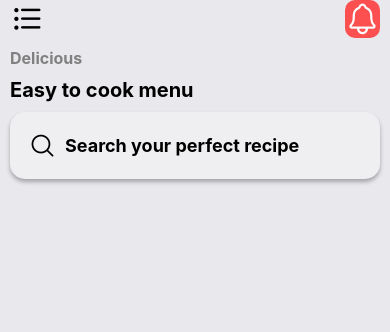
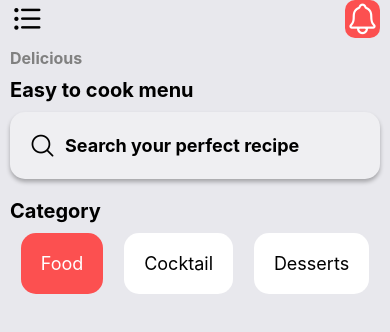
Before and after one commit to Mahmoud412/RecipeApp, a React Native app: screen / in a window 390 px wide. Shown: the top 332 px of the page. Built offline with nearby package versions, Linux system fonts and the light colour scheme.

Commit message:
added categoryComponet

```diff
--- /dev/null
+++ b/src/components/Home/Catagory/Catagory.js
@@ -0,0 +1,43 @@
+import {View, Text, ScrollView, TouchableOpacity} from 'react-native';
+import React, {useState} from 'react';
+import styles from './styles';
+
+const categories = ['Food', 'Cocktail', 'Desserts'];
+
+const Catagory = () => {
+  const [selectedCategory, setSelectedCategory] = useState(categories[0]);
+
+  return (
+    <View style={styles.container}>
+      <Text style={styles.text}>Category</Text>
+      <View style={{flexDirection: 'row', justifyContent: 'space-evenly'}}>
+        {categories.map((category, index) => (
+          <TouchableOpacity
+            key={index}
+            style={[
+              styles.categoryContainer,
+              {
+                backgroundColor:
+                  selectedCategory === category ? '#fc5050' : '#ffff',
+              },
+            ]}
+            onPress={() => setSelectedCategory(category)}>
+            <View>
+              <Text
+                style={[
+                  styles.categoryText,
+                  {
+                    color: category === selectedCategory ? 'white' : 'black',
+                  },
+                ]}>
+                {category}
+              </Text>
+            </View>
+          </TouchableOpacity>
+        ))}
+      </View>
+    </View>
+  );
+};
+
+export default Catagory;
--- /dev/null
+++ b/src/components/Home/Catagory/styles.js
@@ -0,0 +1,22 @@
+import {StyleSheet} from 'react-native';
+
+const styles = StyleSheet.create({
+  container: {
+    margin: 10,
+  },
+  text: {
+    fontSize: 20,
+    fontWeight: 'bold',
+  },
+  categoryContainer: {
+    margin: 10,
+    borderRadius: 15,
+    padding: 20,
+  },
+  categoryText: {
+    fontSize: 18,
+    fontWeight: '400',
+  },
+});
+
+export default styles;
--- a/src/components/Home/Header/Header.js
+++ b/src/components/Home/Header/Header.js
@@ -2,21 +2,17 @@ import {View, Text, SafeAreaView} from 'react-native';
 import React from 'react';
 import Ionicons from 'react-native-vector-icons/Ionicons';
 import AntDesign from 'react-native-vector-icons/AntDesign';
+import styles from './styles';
 
 const Header = () => {
   return (
     <SafeAreaView>
-      <View style={{flexDirection: 'row', justifyContent: 'space-between'}}>
-        <View style={{marginLeft: 10}}>
+      <View style={styles.container}>
+        <View style={styles.icon}>
           <AntDesign name="bars" size={35} />
         </View>
 
-        <View
-          style={{
-            backgroundColor: '#fc5050',
-            borderRadius: 10,
-            marginRight: 10,
-          }}>
+        <View style={styles.subContainer}>
           <Ionicons color="white" name="notifications-outline" size={35} />
         </View>
       </View>
--- /dev/null
+++ b/src/components/Home/Header/styles.js
@@ -0,0 +1,18 @@
+import {StyleSheet} from 'react-native';
+
+const styles = StyleSheet.create({
+  container: {
+    flexDirection: 'row',
+    justifyContent: 'space-between',
+  },
+  icon: {
+    marginLeft: 10,
+  },
+  subContainer: {
+    backgroundColor: '#fc5050',
+    borderRadius: 10,
+    marginRight: 10,
+  },
+});
+
+export default styles;
--- a/src/screens/Home/HomeScreen.js
+++ b/src/screens/Home/HomeScreen.js
@@ -2,12 +2,14 @@ import {View, Text} from 'react-native';
 import React from 'react';
 import SearchBar from '../../components/Home/SearchBar/SearchBar';
 import Header from '../../components/Home/Header/Header';
+import Catagory from '../../components/Home/Catagory/Catagory';
 
 const HomeScreen = () => {
   return (
     <View style={{backgroundColor: '#e8e8ed', flex: 1}}>
       <Header />
       <SearchBar />
+      <Catagory />
     </View>
   );
 };
```
